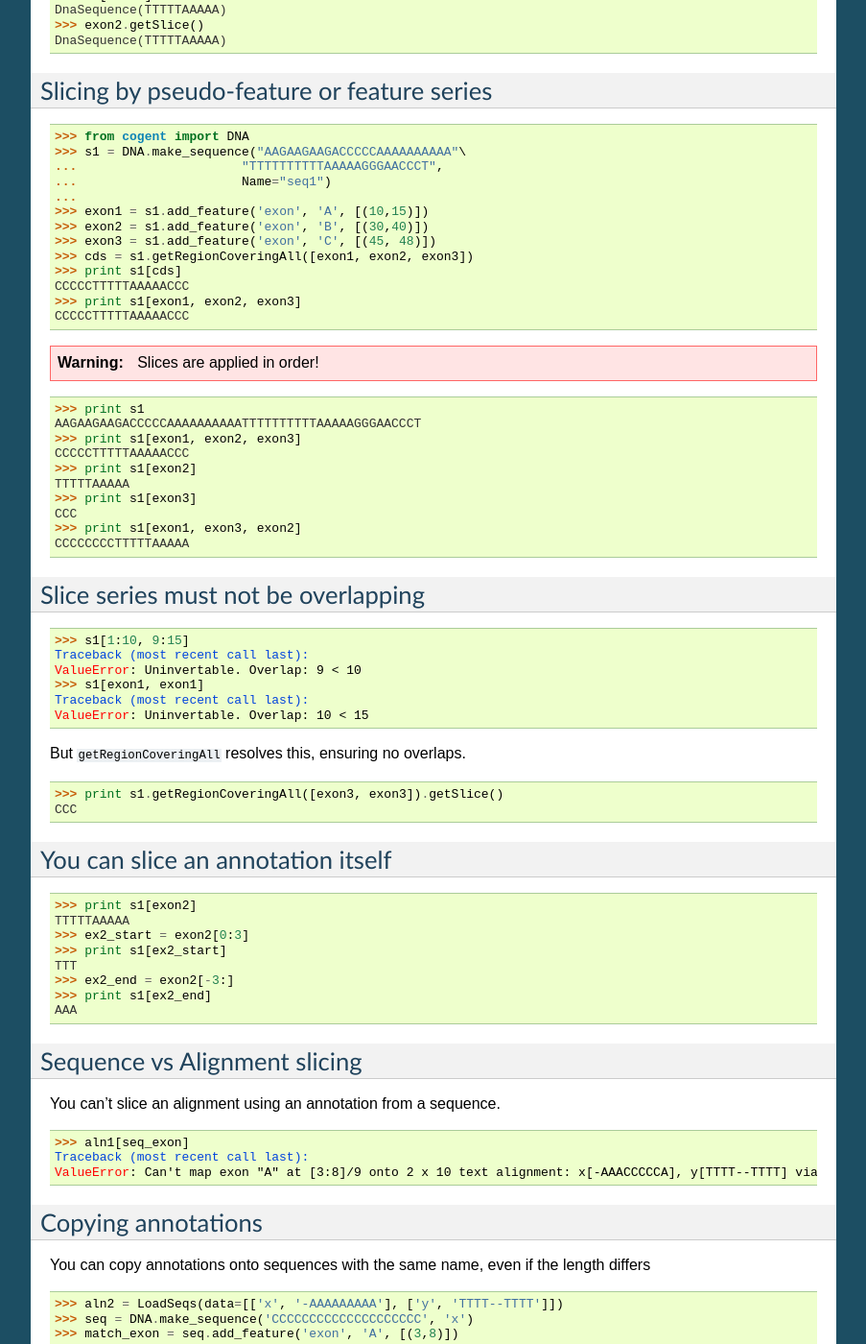
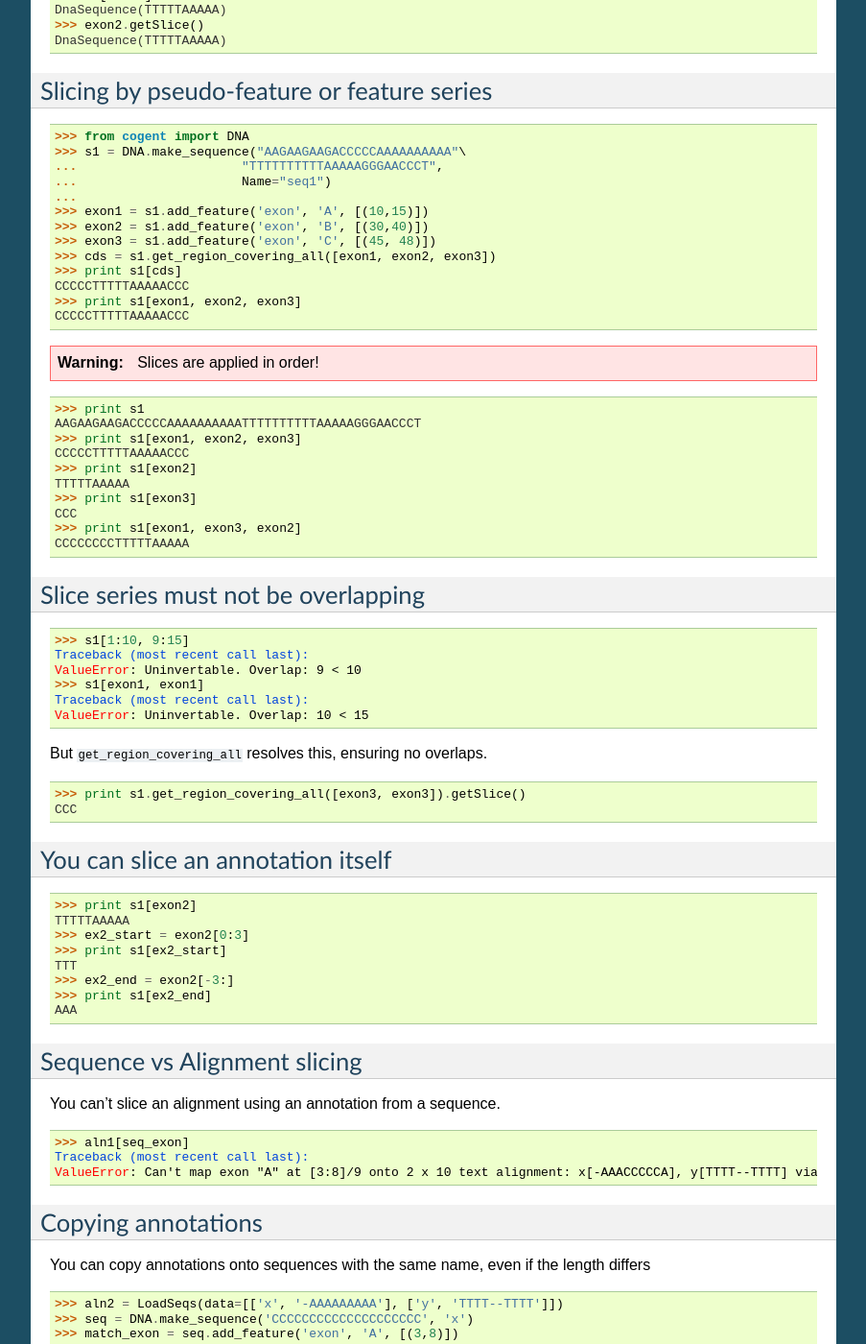
Before and after one commit to cogent3/cogent3, a Sphinx documentation site: the page built from doc/cookbook/annotations.rst, in a window 1280 px wide and 1400 px high, scrolled down 3301 px. Shown: the whole window at 96% size, without its empty margins (198-1101 px from the left). Built offline with Sphinx 7.4.7, drawn with Linux system fonts in a browser that asks for light colours; formulas are drawn with MathJax 3; pages that are not in the unit, such as notebooks, are missing from menus; some of the changed text lies outside the part shown.

Commit message:
_Annotatable.getRegionCoveringAll to get_region_covering_all

```diff
--- a/doc/cookbook/annotations.rst
+++ b/doc/cookbook/annotations.rst
@@ -129,7 +129,7 @@ Construct a pseudo-feature (``cds``) that's a union of other features (``exon1``
     >>> exon1 = s1.add_feature('exon', 'A', [(10,15)])
     >>> exon2 = s1.add_feature('exon', 'B', [(30,40)])
     >>> exon3 = s1.add_feature('exon', 'C', [(45, 48)])
-    >>> cds = s1.getRegionCoveringAll([exon1, exon2, exon3])
+    >>> cds = s1.get_region_covering_all([exon1, exon2, exon3])
 
 Getting annotation coordinates
 """"""""""""""""""""""""""""""
@@ -224,7 +224,7 @@ Slicing by pseudo-feature or feature series
     >>> exon1 = s1.add_feature('exon', 'A', [(10,15)])
     >>> exon2 = s1.add_feature('exon', 'B', [(30,40)])
     >>> exon3 = s1.add_feature('exon', 'C', [(45, 48)])
-    >>> cds = s1.getRegionCoveringAll([exon1, exon2, exon3])
+    >>> cds = s1.get_region_covering_all([exon1, exon2, exon3])
     >>> print s1[cds]
     CCCCCTTTTTAAAAACCC
     >>> print s1[exon1, exon2, exon3]
@@ -257,11 +257,11 @@ Slice series must not be overlapping
     Traceback (most recent call last):
     ValueError: Uninvertable. Overlap: 10 < 15
 
-But ``getRegionCoveringAll`` resolves this, ensuring no overlaps.
+But ``get_region_covering_all`` resolves this, ensuring no overlaps.
 
 .. doctest::
 
-    >>> print s1.getRegionCoveringAll([exon3, exon3]).getSlice()
+    >>> print s1.get_region_covering_all([exon3, exon3]).getSlice()
     CCC
 
 You can slice an annotation itself
@@ -529,7 +529,7 @@ What features of a certain type are available?
 Getting all features of a type, or everything but that type
 """""""""""""""""""""""""""""""""""""""""""""""""""""""""""
 
-The annotation methods ``getRegionCoveringAll`` and ``getShadow`` can be used to grab all the coding sequences or non-coding sequences in a ``DnaSequence`` object.
+The annotation methods ``get_region_covering_all`` and ``getShadow`` can be used to grab all the coding sequences or non-coding sequences in a ``DnaSequence`` object.
 
 .. doctest::
 
@@ -537,7 +537,7 @@ The annotation methods ``getRegionCoveringAll`` and ``getShadow`` can be used to
     >>> parser = RichGenbankParser(open('data/ST_genome_part.gb'))
     >>> seq = [seq for accession, seq in parser][0]
     >>> all_cds = seq.get_annotations_matching('CDS')
-    >>> coding_seqs = seq.getRegionCoveringAll(all_cds)
+    >>> coding_seqs = seq.get_region_covering_all(all_cds)
     >>> coding_seqs
     region "CDS" at [189:255, 336:2799, 2800:3730, 3733...
     >>> coding_seqs.getSlice()
```
Also changed, not shown: doc/examples/seq_features.rst (+4 -4 lines), 6 other files.
